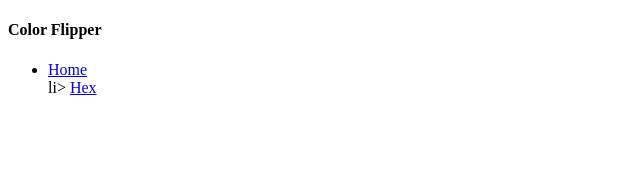
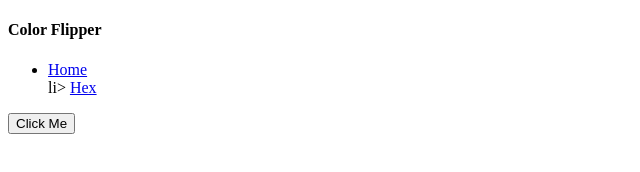
Before and after one commit to kogerhj/misc-projects, a plain HTML site: page color-flipper/index.html in a window 1280 px wide. Shown: the whole page, without its empty margins (0-640 px from the left). Drawn offline with Linux system fonts and the light colour scheme.

Commit message:
Add button

```diff
--- a/color-flipper/index.html
+++ b/color-flipper/index.html
@@ -24,7 +24,7 @@
     </nav>
     <main>
         <div class="con">
-
+            <button class="btn btn-hero" id="btn">Click Me</button>
         </div>
     </main>
 
```
